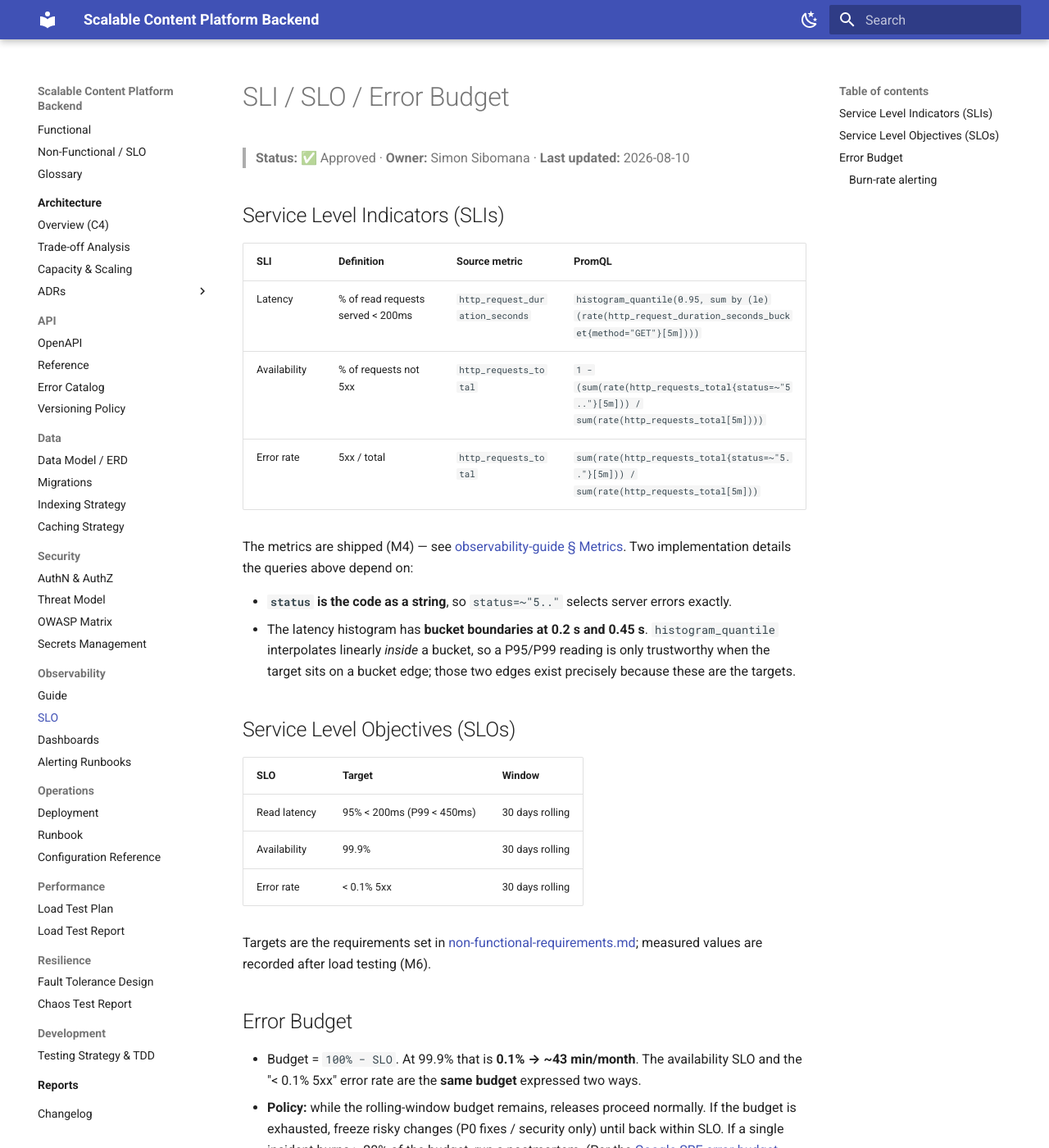
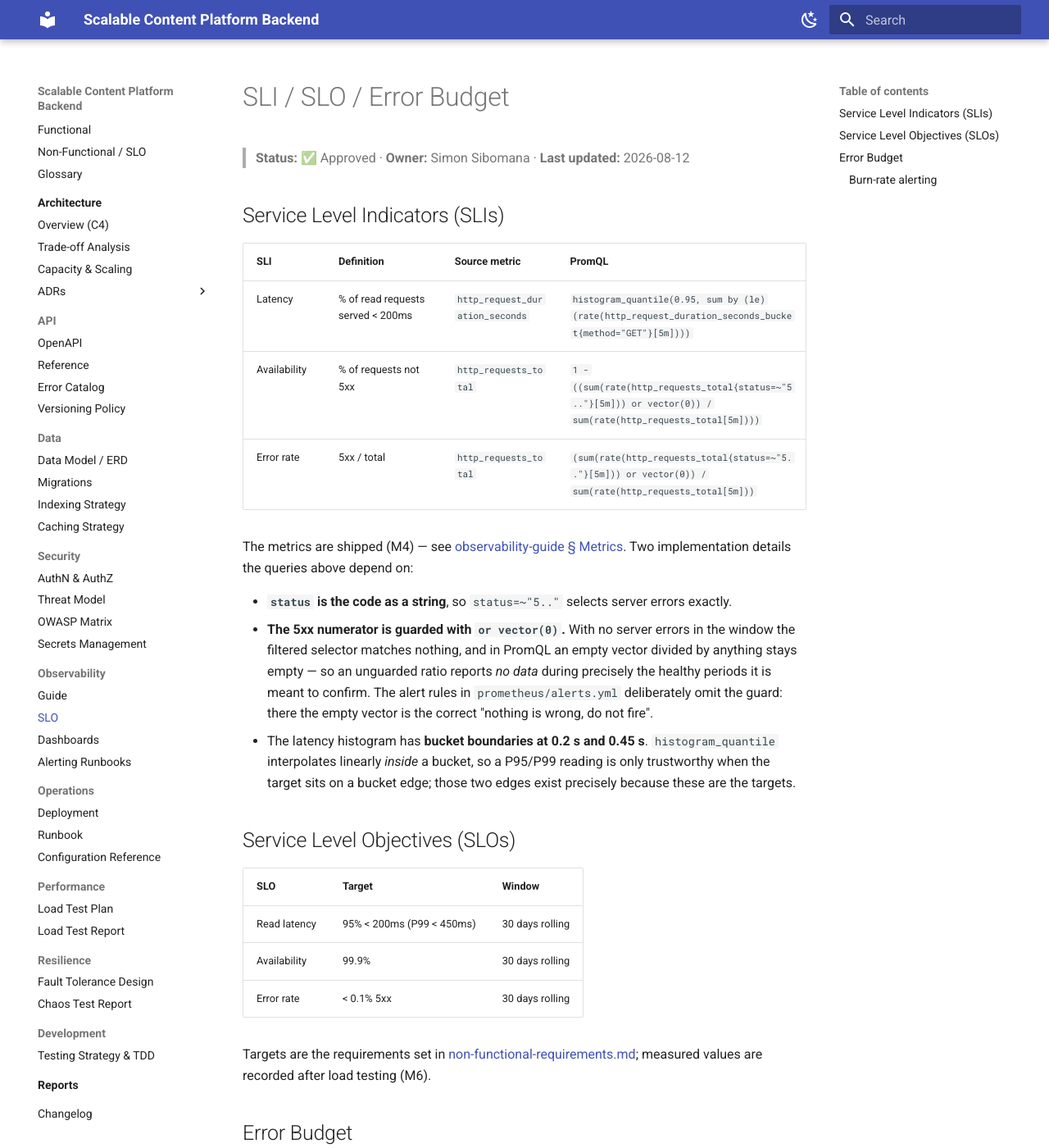
Before and after one commit to sibomana-si/scalable-content-platform, an MkDocs documentation site: the page built from docs/observability/slo.md, in a window 1280 px wide and 1400 px high. Shown: the whole window at 82% size. Built offline with MkDocs 1.6.1 and Material for MkDocs 9.7.7, drawn with Linux system fonts in a browser that asks for light colours.

Commit message:
fix dashboard readability when service is healthy

```diff
--- a/docs/observability/slo.md
+++ b/docs/observability/slo.md
@@ -1,19 +1,24 @@
 # SLI / SLO / Error Budget
 
-> **Status:** ✅ Approved · **Owner:** Simon Sibomana · **Last updated:** 2026-08-10
+> **Status:** ✅ Approved · **Owner:** Simon Sibomana · **Last updated:** 2026-08-12
 
 
 ## Service Level Indicators (SLIs)
 | SLI | Definition | Source metric | PromQL |
 |---|---|---|---|
 | Latency | % of read requests served < 200ms | `http_request_duration_seconds` | `histogram_quantile(0.95, sum by (le) (rate(http_request_duration_seconds_bucket{method="GET"}[5m])))` |
-| Availability | % of requests not 5xx | `http_requests_total` | `1 - (sum(rate(http_requests_total{status=~"5.."}[5m])) / sum(rate(http_requests_total[5m])))` |
-| Error rate | 5xx / total | `http_requests_total` | `sum(rate(http_requests_total{status=~"5.."}[5m])) / sum(rate(http_requests_total[5m]))` |
+| Availability | % of requests not 5xx | `http_requests_total` | `1 - ((sum(rate(http_requests_total{status=~"5.."}[5m])) or vector(0)) / sum(rate(http_requests_total[5m])))` |
+| Error rate | 5xx / total | `http_requests_total` | `(sum(rate(http_requests_total{status=~"5.."}[5m])) or vector(0)) / sum(rate(http_requests_total[5m]))` |
 
 The metrics are shipped (M4) — see [observability-guide § Metrics](observability-guide.md#metrics-prometheus).
 Two implementation details the queries above depend on:
 
 - **`status` is the code as a string**, so `status=~"5.."` selects server errors exactly.
+- **The 5xx numerator is guarded with `or vector(0)`.** With no server errors in the window the
+  filtered selector matches nothing, and in PromQL an empty vector divided by anything stays
+  empty — so an unguarded ratio reports *no data* during precisely the healthy periods it is
+  meant to confirm. The alert rules in `prometheus/alerts.yml` deliberately omit the guard: there
+  the empty vector is the correct "nothing is wrong, do not fire".
 - The latency histogram has **bucket boundaries at 0.2 s and 0.45 s**. `histogram_quantile`
   interpolates linearly *inside* a bucket, so a P95/P99 reading is only trustworthy when the
   target sits on a bucket edge; those two edges exist precisely because these are the targets.
```
Also changed, not shown: docs/CHANGELOG.md (+6 -1 lines), docs/observability/dashboards.md (+11 -1 lines), 4 other files.
